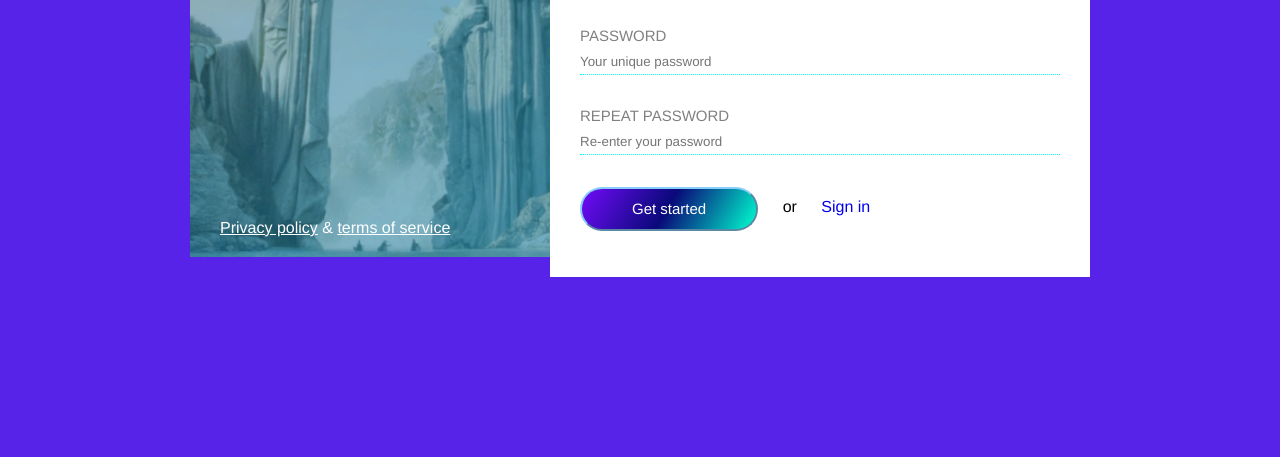
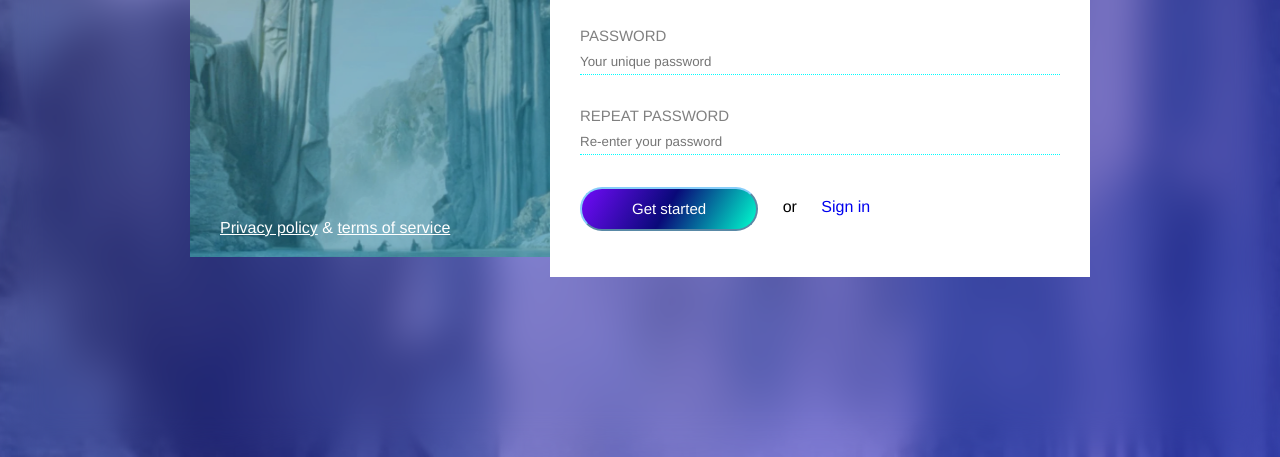
Before and after one commit to lukastabu/05-sign-up, a website: page index.html in a window 1280 px wide. Shown: the part 343-800 px from the top of the page. Drawn offline with Linux system fonts and the light colour scheme.

Commit message:
background image blurred

```diff
--- a/css/main.css
+++ b/css/main.css
@@ -1,5 +1,9 @@
 body {
-    background-color: rgb(88, 35, 233);
+    background-image:  url(../images/kings-left-collumn.png);
+    background-color: blue;
+    background-size: cover;
+    background-position: center;
+    backdrop-filter: blur(20px);
     height: 100vh;
 }
 
```
Also changed, not shown: index.html (+1 -1 lines).
